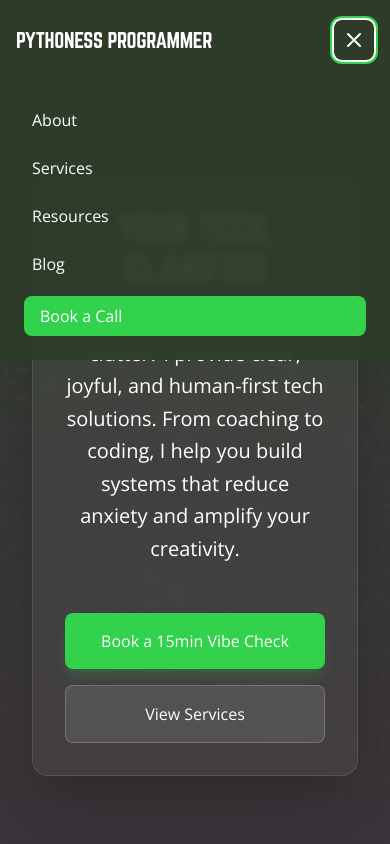
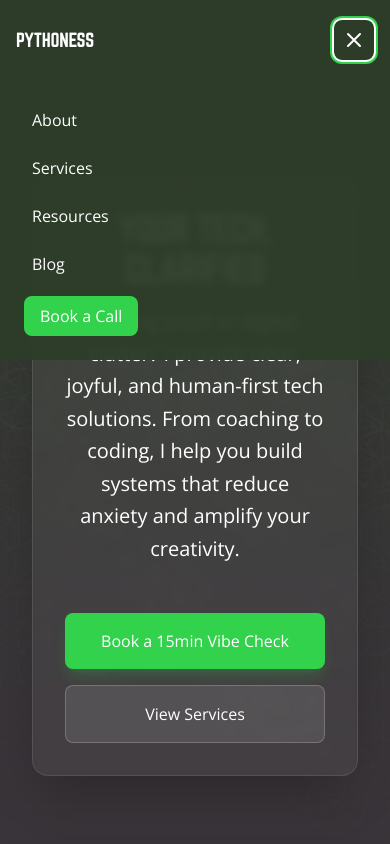
Before and after one commit to devandapaige/pythoness-programmer, a Next.js app: page / in a window 390 px wide. Both pictures are taken after a click on the button "Toggle mobile menu". Shown: the top 844 px of the page. Built offline with nearby package versions, Linux system fonts and the light colour scheme.

Commit message:
Refactor Header component for responsive design and improved layout
Co-authored-by: jobs <jobs@amanda-nelson.com>

```diff
--- a/src/components/Header.tsx
+++ b/src/components/Header.tsx
@@ -1,7 +1,6 @@
 'use client'
 
 import { useState } from 'react'
-import { usePathname } from 'next/navigation'
 import Link from 'next/link'
 
 export default function Header() {
@@ -14,7 +13,7 @@ export default function Header() {
   return (
     <>
       <header
-        className="h-20 px-4 md:px-6 bg-brand-green-dark/95 backdrop-blur-sm fixed w-full z-50"
+        className="h-20 px-4 md:px-6 bg-brand-green-dark/95 backdrop-blur-sm fixed w-full z-50 overflow-hidden"
         role="banner"
       >
         <nav
@@ -23,50 +22,51 @@ export default function Header() {
         >
           <Link
             href="/"
-            className="text-xl font-display tracking-tight uppercase text-white hover:text-brand-green-accent transition-colors focus:outline-none focus:ring-2 focus:ring-brand-green-accent focus:ring-offset-2 rounded-lg"
+            className="text-lg sm:text-xl font-display tracking-tight uppercase text-white hover:text-brand-green-accent transition-colors focus:outline-none focus:ring-2 focus:ring-brand-green-accent focus:ring-offset-2 rounded-lg truncate min-w-0 flex-shrink"
             aria-label="Pythoness Programmer - Home"
           >
-            Pythoness Programmer
+            <span className="block sm:hidden">Pythoness</span>
+            <span className="hidden sm:block">Pythoness Programmer</span>
           </Link>
           <div
-            className="hidden md:flex space-x-8 text-sm font-medium"
+            className="hidden md:flex space-x-4 lg:space-x-8 text-sm font-medium flex-shrink-0"
             role="navigation"
             aria-label="Primary navigation"
           >
             <Link
               href="/about"
-              className="text-white hover:text-brand-green-accent transition-colors focus:outline-none focus:ring-2 focus:ring-brand-green-accent focus:ring-offset-2 rounded-lg px-2 py-1"
+              className="text-white hover:text-brand-green-accent transition-colors focus:outline-none focus:ring-2 focus:ring-brand-green-accent focus:ring-offset-2 rounded-lg px-2 py-1 whitespace-nowrap"
             >
               About
             </Link>
             <Link
               href="/services"
-              className="text-white hover:text-brand-green-accent transition-colors focus:outline-none focus:ring-2 focus:ring-brand-green-accent focus:ring-offset-2 rounded-lg px-2 py-1"
+              className="text-white hover:text-brand-green-accent transition-colors focus:outline-none focus:ring-2 focus:ring-brand-green-accent focus:ring-offset-2 rounded-lg px-2 py-1 whitespace-nowrap"
             >
               Services
             </Link>
             <Link
               href="/resources"
-              className="text-white hover:text-brand-green-accent transition-colors focus:outline-none focus:ring-2 focus:ring-brand-green-accent focus:ring-offset-2 rounded-lg px-2 py-1"
+              className="text-white hover:text-brand-green-accent transition-colors focus:outline-none focus:ring-2 focus:ring-brand-green-accent focus:ring-offset-2 rounded-lg px-2 py-1 whitespace-nowrap"
             >
               Resources
             </Link>
             <Link
               href="/blog"
-              className="text-white hover:text-brand-green-accent transition-colors focus:outline-none focus:ring-2 focus:ring-brand-green-accent focus:ring-offset-2 rounded-lg px-2 py-1"
+              className="text-white hover:text-brand-green-accent transition-colors focus:outline-none focus:ring-2 focus:ring-brand-green-accent focus:ring-offset-2 rounded-lg px-2 py-1 whitespace-nowrap"
             >
               Blog
             </Link>
             <Link
               href="https://cal.com/pythoness"
               target="_blank"
-              className="bg-brand-green-accent text-white px-4 py-2 rounded-lg hover:bg-opacity-90 transition-all focus:outline-none focus:ring-2 focus:ring-brand-green-accent focus:ring-offset-2"
+              className="bg-brand-green-accent text-white px-3 lg:px-4 py-2 rounded-lg hover:bg-opacity-90 transition-all focus:outline-none focus:ring-2 focus:ring-brand-green-accent focus:ring-offset-2 whitespace-nowrap"
             >
               Book a Call
             </Link>
           </div>
           <button
-            className="md:hidden text-white hover:text-brand-green-accent focus:outline-none focus:ring-2 focus:ring-brand-green-accent focus:ring-offset-2 rounded-lg p-2"
+            className="md:hidden text-white hover:text-brand-green-accent focus:outline-none focus:ring-2 focus:ring-brand-green-accent focus:ring-offset-2 rounded-lg p-2 flex-shrink-0"
             aria-label="Toggle mobile menu"
             aria-expanded={isMenuOpen}
             aria-controls="mobile-menu"
@@ -101,12 +101,13 @@ export default function Header() {
           md:hidden
           z-50
           transition-all duration-300 ease-in-out
+          overflow-hidden
           ${isMenuOpen ? 'opacity-100 visible' : 'opacity-0 invisible'}
         `}
         role="navigation"
         aria-label="Mobile navigation"
       >
-        <div className="flex flex-col space-y-4 p-6">
+        <div className="flex flex-col space-y-4 p-6 max-w-7xl mx-auto">
           <Link
             href="/about"
             className="text-white hover:text-brand-green-accent transition-colors focus:outline-none focus:ring-2 focus:ring-brand-green-accent focus:ring-offset-2 rounded-lg px-2 py-1"
@@ -138,7 +139,7 @@ export default function Header() {
           <Link
             href="https://cal.com/pythoness"
             target="_blank"
-            className="bg-brand-green-accent text-white px-4 py-2 rounded-lg hover:bg-opacity-90 transition-all focus:outline-none focus:ring-2 focus:ring-brand-green-accent focus:ring-offset-2"
+            className="bg-brand-green-accent text-white px-4 py-2 rounded-lg hover:bg-opacity-90 transition-all focus:outline-none focus:ring-2 focus:ring-brand-green-accent focus:ring-offset-2 w-fit"
             onClick={() => setIsMenuOpen(false)}
           >
             Book a Call
```
